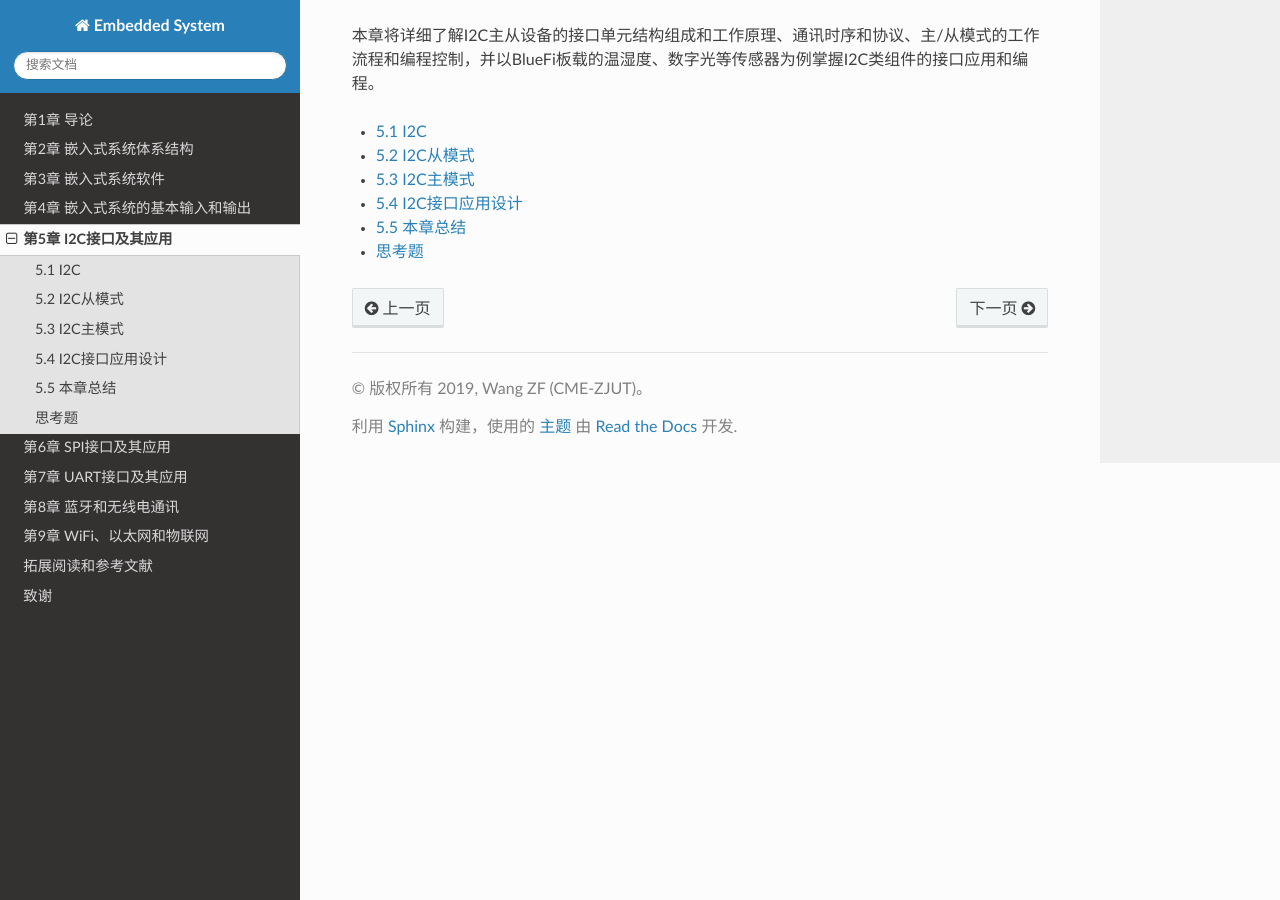
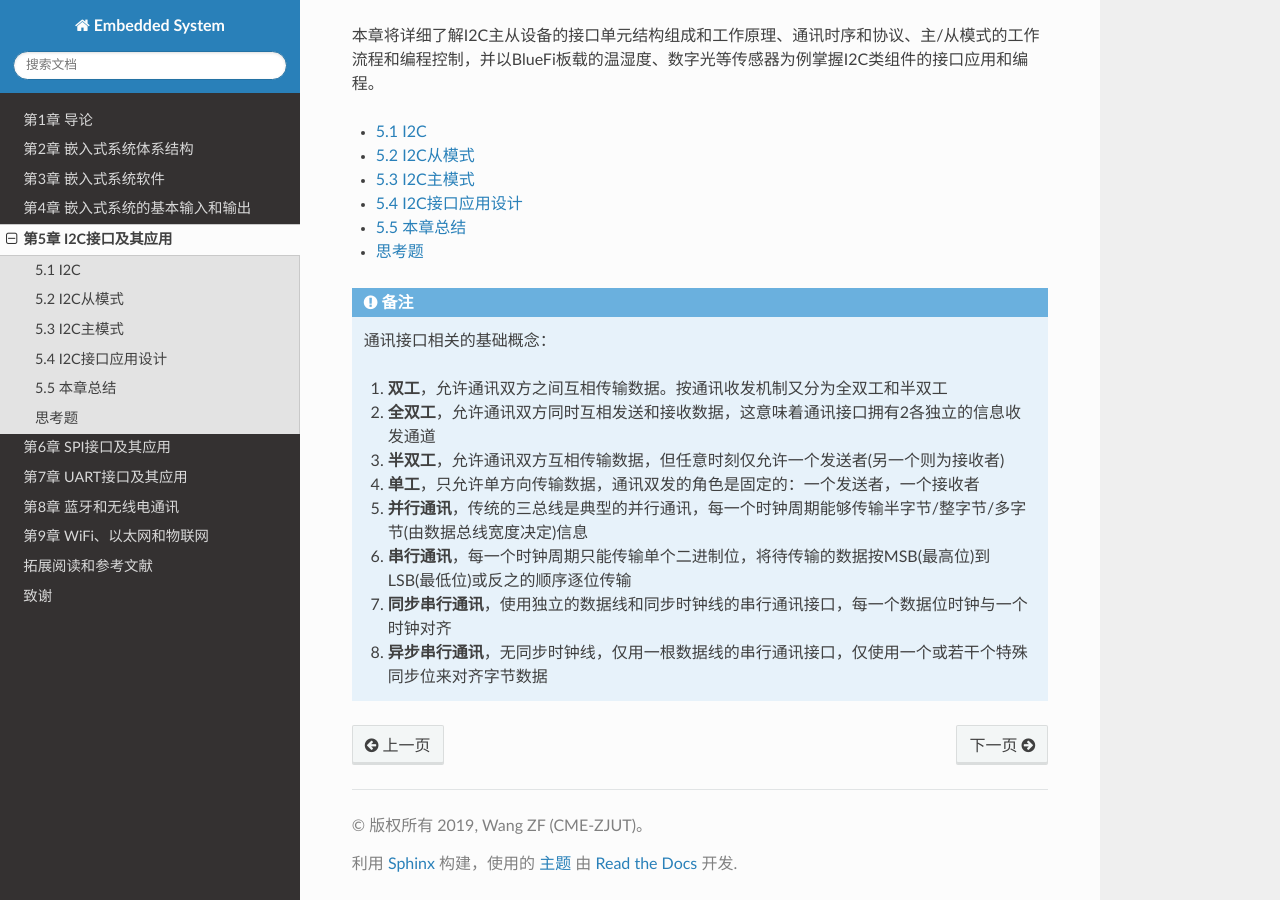
Before and after one commit to BradChan/TheEmbeddedSystem, a Sphinx documentation site: the page built from source/c5_ec_i2c_if/index_c5.rst, in a window 1280 px wide and 900 px high, scrolled down 576 px. Built offline with Sphinx 7.4.7 and the Read the Docs theme 2.0.0, drawn with Linux system fonts in a browser that asks for light colours.

Commit message:
update ch5.1

```diff
--- a/source/c5_ec_i2c_if/index_c5.rst
+++ b/source/c5_ec_i2c_if/index_c5.rst
@@ -25,3 +25,15 @@
    i2c_if_application.rst
    summary.rst
    problems.rst
+
+
+.. Note::  通讯接口相关的基础概念：
+
+   1. **双工**，允许通讯双方之间互相传输数据。按通讯收发机制又分为全双工和半双工
+   2. **全双工**，允许通讯双方同时互相发送和接收数据，这意味着通讯接口拥有2各独立的信息收发通道
+   3. **半双工**，允许通讯双方互相传输数据，但任意时刻仅允许一个发送者(另一个则为接收者)
+   4. **单工**，只允许单方向传输数据，通讯双发的角色是固定的：一个发送者，一个接收者
+   5. **并行通讯**，传统的三总线是典型的并行通讯，每一个时钟周期能够传输半字节/整字节/多字节(由数据总线宽度决定)信息
+   6. **串行通讯**，每一个时钟周期只能传输单个二进制位，将待传输的数据按MSB(最高位)到LSB(最低位)或反之的顺序逐位传输
+   7. **同步串行通讯**，使用独立的数据线和同步时钟线的串行通讯接口，每一个数据位时钟与一个时钟对齐
+   8. **异步串行通讯**，无同步时钟线，仅用一根数据线的串行通讯接口，仅使用一个或若干个特殊同步位来对齐字节数据
```
Also changed, not shown: source/c5_ec_i2c_if/i2c.rst (+9 -1 lines).
